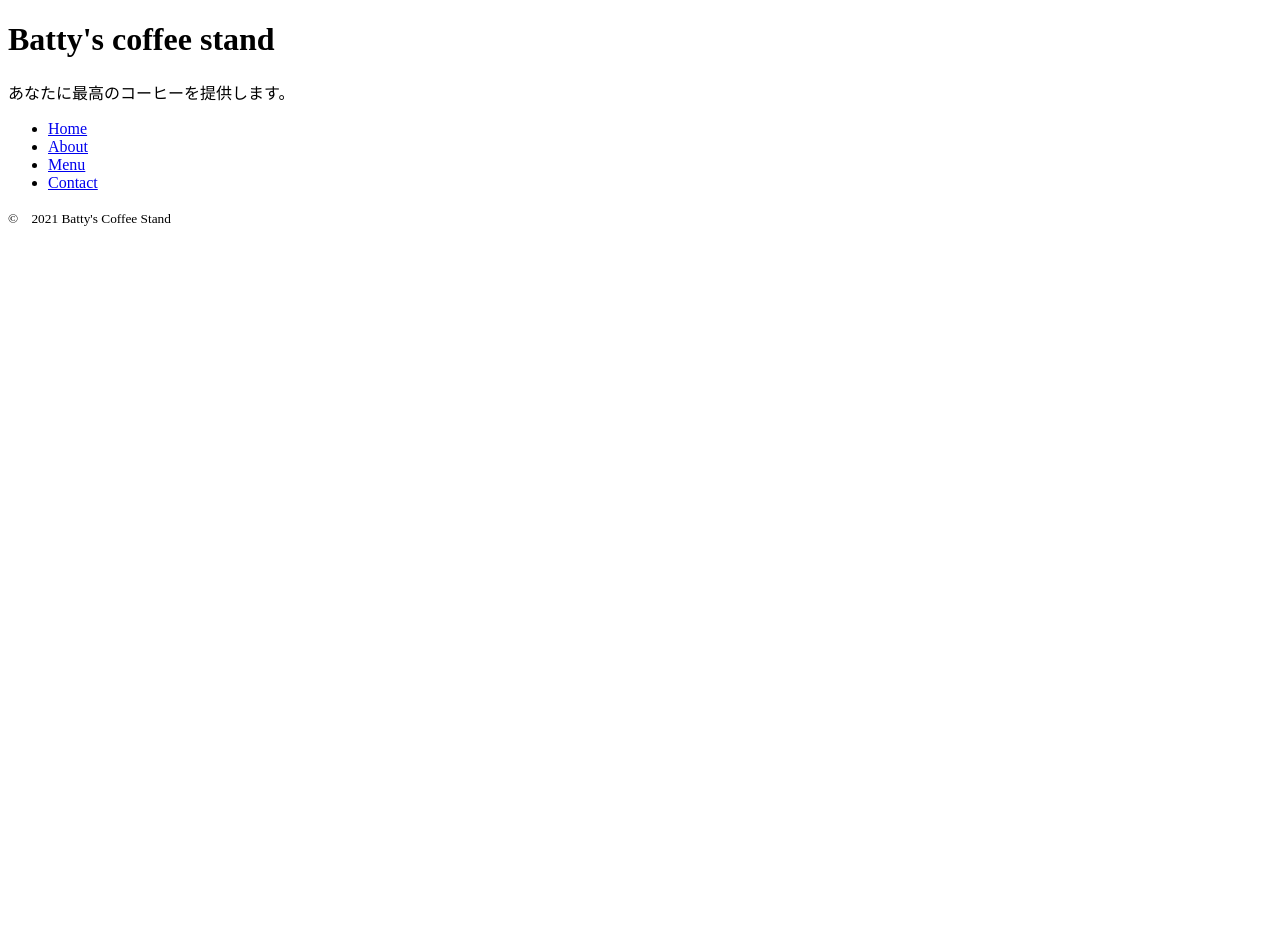
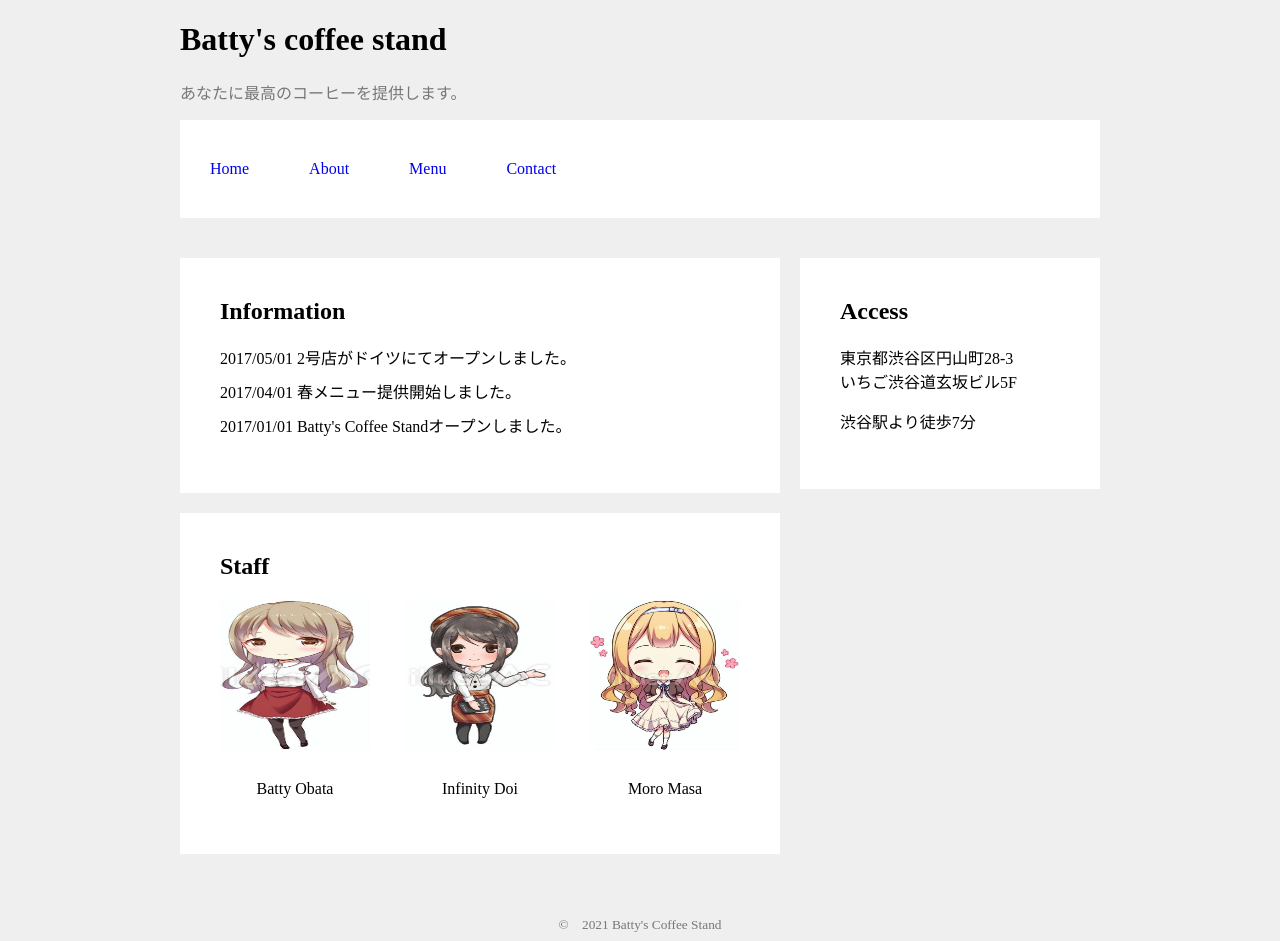
Before and after one commit to mizuki0527/html-sample, a plain HTML site: page index.html in a window 1280 px wide. Before the commit the page ends 800 px from the top, so only its background shows below. Drawn offline with Linux system fonts and the light colour scheme.

Commit message:
add CSS & png

```diff
--- /dev/null
+++ b/css/style.css
@@ -0,0 +1,108 @@
+body {
+    background-color: #efefef;
+}
+header {
+    margin-top: 20px;
+}
+
+.container {
+    width: 920px;
+    margin: 0 auto 40px auto;
+}
+
+.header-title {
+    margin-top: 40px;
+    margin-bottom: 30px;
+}
+
+.logo {
+    font-size: 32px
+}
+.title-text{
+    color: #777;
+}
+
+.header-navigation {
+    width: 100%;
+    background-color: #fff;
+    padding: 20px 0;
+}
+
+.header-navigation li {
+    float: left;
+    padding: 0 30px;
+    text-align: center;
+    list-style-type: none;
+}
+
+.header-navigation li a {
+    coloe: #333;
+    text-decoration: none;
+}
+
+.clearfix:after {
+    content: "";
+    display: block;
+    clear: both;
+}
+
+footer {
+    text-align: center;
+}
+
+.copyright {
+    color: #777;
+}
+
+.card-contents {
+    padding: 40px;
+    margin-bottom: 20px;
+    background-color: #fff;
+}
+
+.card-title {
+    font-size: 24px;
+    font-weight: bold;
+    margin-top: 0;
+    margin-bottom: 20px;
+}
+
+main {
+    width: 600px;
+    margin-right: 20px;
+    float: left;
+}
+
+aside {
+    width: 300px;
+    float: left;
+}
+
+.information-list {
+    list-style-type: none;
+    padding-left: 0;
+}
+
+.information-list li {
+    margin-bottom: 10px;
+}
+
+.staff {
+    width: 150px;
+    margin-right: 35px;
+    float: left;
+}
+
+.staff:last-child {
+    margin-right: 0;
+}
+
+.staff-image {
+    margin-bottom: 10px;
+    width: 150px;
+    height: 150px;
+}
+
+.staff-name {
+    text-align: center;
+}
--- a/index.html
+++ b/index.html
@@ -5,6 +5,7 @@
     <meta charset="UTF-8" />
     <title>ようこそ</title>
     <title>Batty's Coffee Stand</title>
+    <link rel="stylesheet" href="css/style.css">
 </head>
 
 <body>
@@ -15,6 +16,7 @@
                 <p class="title-text">あなたに最高のコーヒーを提供します。</p>
             </div>
             <ul class="header-navigation">
+            <ul class="header-navigation clearfix">
                 <li><a href="#">Home</a></li>
                 <li><a href="#">About</a></li>
                 <li><a href="#">Menu</a></li>
@@ -22,6 +24,42 @@
             </ul>
         </div>
     </header>
+    <div class="container clearfix">
+        <main>
+            <div class="card-contents">
+                <h2 class="card-title">Information</h2>
+                <ul class="information-list">
+                    <li>2017/05/01 2号店がドイツにてオープンしました。</li>
+                    <li>2017/04/01 春メニュー提供開始しました。</li>
+                    <li>2017/01/01 Batty's Coffee Standオープンしました。</li>
+                </ul>
+            </div>
+            <div class="card-contents">
+                <h2 class="card-title">Staff</h2>
+                <div class="staff-list clearfix">
+                    <div class="staff">
+                        <img src="img/staff_01.png" class="staff-image">
+                        <p class="staff-name">Batty Obata</p>
+                    </div>
+                    <div class="staff">
+                        <img src="img/staff_02.png" class="staff-image">
+                        <p class="staff-name">Infinity Doi</p>
+                    </div>
+                    <div class="staff">
+                        <img src="img/staff_03.png" class="staff-image">
+                        <p class="staff-name">Moro Masa</p>
+                    </div>
+                </div>
+            </div>
+        </main>
+        <aside>
+            <div class="card-contents">
+                <h2 class="card-title">Access</h2>
+                <p>東京都渋谷区円山町28-3<br>いちご渋谷道玄坂ビル5F</p>
+                <p>渋谷駅より徒歩7分</p>
+            </div>
+        </aside>
+    </div>
     <footer>
         <small class="copyright">©　2021 Batty's Coffee Stand</small>
     </footer>
```
Also changed, not shown: img/aisatsu2_konnichiwa.png (added), img/staff_01.png (added), img/staff_02.png (added), img/staff_03.png (added).
